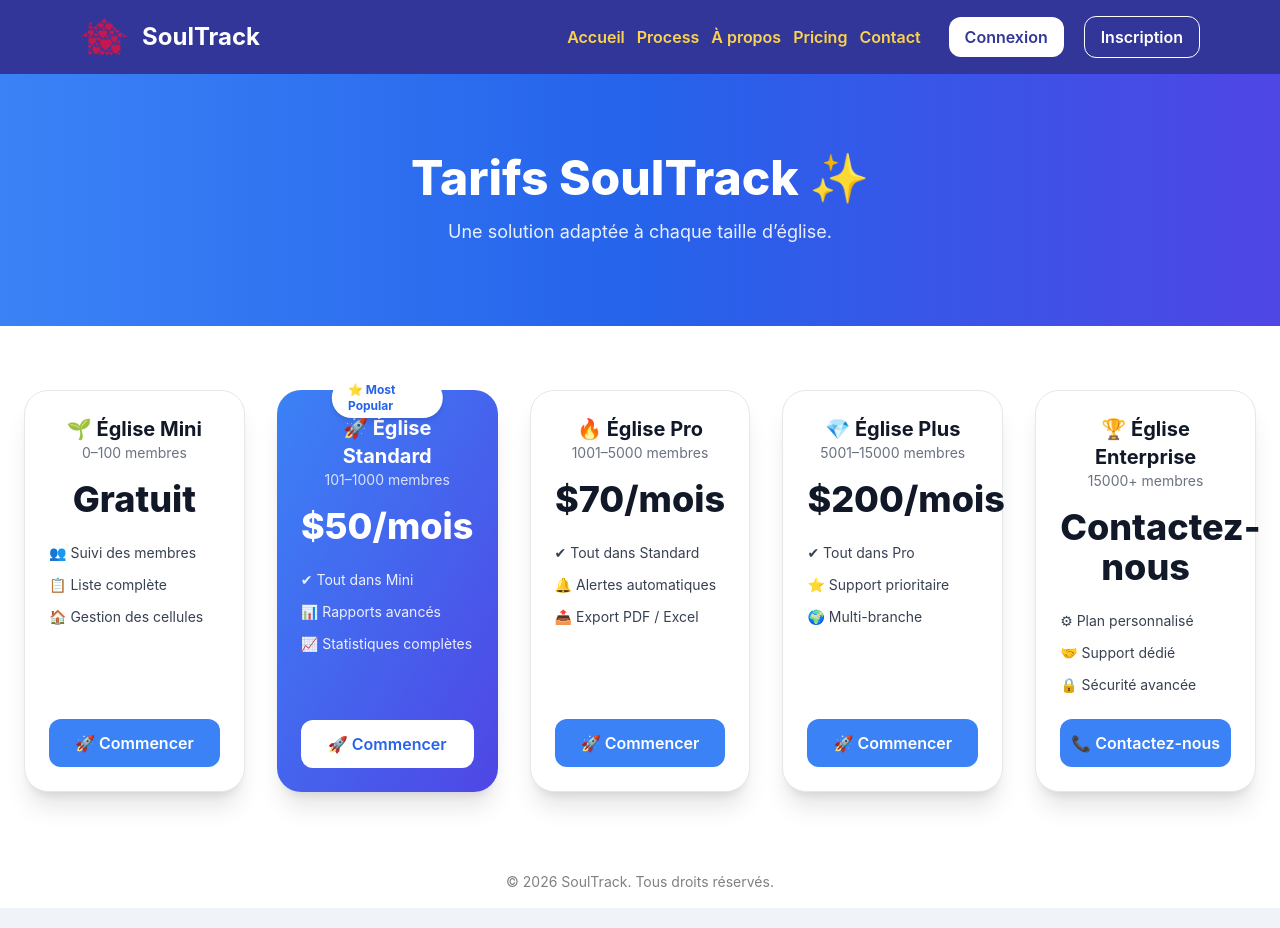
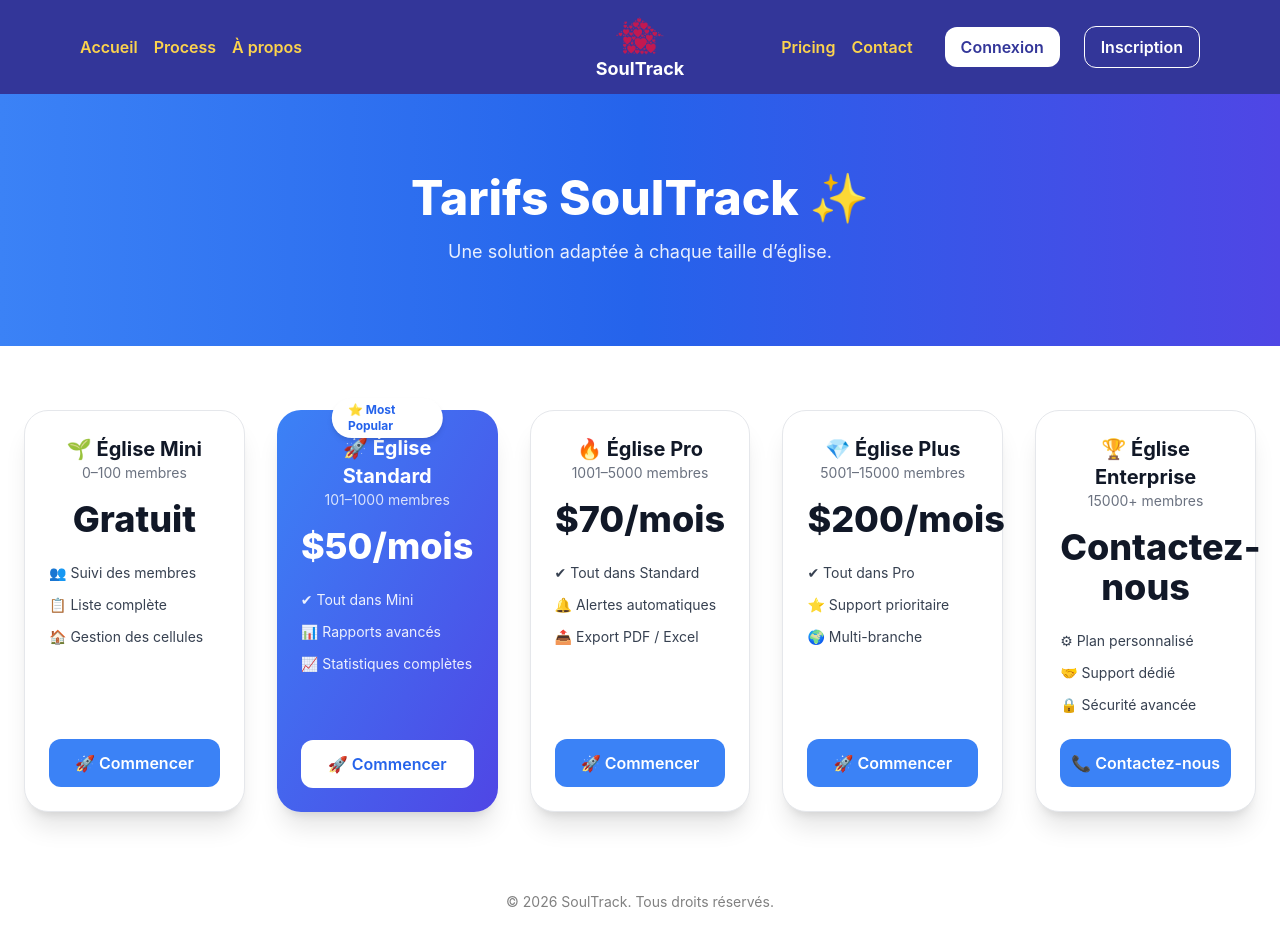
Before and after one commit to allanbavajee/soultrack, a Next.js app: page /pricing in a window 1280 px wide. Built offline with nearby package versions, Linux system fonts and the light colour scheme.

Commit message:
Update PublicHeader.js

```diff
--- a/components/PublicHeader.js
+++ b/components/PublicHeader.js
@@ -8,43 +8,35 @@ export default function PublicHeader() {
   const router = useRouter();
   const [openMenu, setOpenMenu] = useState(false);
 
-  const navItems = [
-    { label: "Accueil", path: "/site/HomePage" },
-    { label: "Process", path: "/CommentCaMarche" },
-    { label: "À propos", path: "/about" },
-    { label: "Pricing", path: "/pricing" },
-    { label: "Contact", path: "/contact" },
-  ];
-
   return (
     <header className="w-full bg-[#333699]">
-      <div className="max-w-6xl mx-auto flex items-center justify-between p-4">
 
-        {/* Logo */}
+      <div className="max-w-6xl mx-auto grid grid-cols-3 items-center p-4">
+
+        {/* LEFT NAV */}
+        <div className="hidden md:flex items-center gap-4 justify-start">
+          <span onClick={() => router.push("/site/HomePage")} className="cursor-pointer text-amber-300 hover:text-white font-semibold">Accueil</span>
+          <span onClick={() => router.push("/CommentCaMarche")} className="cursor-pointer text-amber-300 hover:text-white font-semibold">Process</span>
+          <span onClick={() => router.push("/about")} className="cursor-pointer text-amber-300 hover:text-white font-semibold">À propos</span>
+        </div>
+
+        {/* CENTER LOGO */}
         <div
-          className="flex items-center cursor-pointer"
+          className="flex flex-col items-center justify-center cursor-pointer"
           onClick={() => router.push("/site/HomePage")}
         >
           <Image src="/logo.png" alt="Logo SoulTrack" width={50} height={50} />
-          <span className="ml-3 text-2xl font-bold text-white">
+          <span className="text-white font-bold text-lg leading-none mt-1">
             SoulTrack
           </span>
         </div>
 
-        {/* Desktop nav */}
-        <nav className="hidden md:flex items-center gap-3">
+        {/* RIGHT NAV */}
+        <div className="hidden md:flex items-center gap-4 justify-end">
 
-          {navItems.map((item) => (
-            <span
-              key={item.label}
-              onClick={() => router.push(item.path)}
-              className="cursor-pointer text-amber-300 hover:text-white font-semibold transition"
-            >
-              {item.label}
-            </span>
-          ))}
+          <span onClick={() => router.push("/pricing")} className="cursor-pointer text-amber-300 hover:text-white font-semibold">Pricing</span>
+          <span onClick={() => router.push("/contact")} className="cursor-pointer text-amber-300 hover:text-white font-semibold">Contact</span>
 
-          {/* Buttons */}
           <button
             onClick={() => router.push("/login")}
             className="ml-4 px-4 py-2 bg-white text-[#333699] rounded-xl hover:scale-105 transition font-semibold"
@@ -59,10 +51,10 @@ export default function PublicHeader() {
             Inscription
           </button>
 
-        </nav>
+        </div>
 
-        {/* Mobile menu button */}
-        <div className="md:hidden flex items-center">
+        {/* MOBILE BUTTON */}
+        <div className="md:hidden col-span-3 flex justify-end">
           <button
             onClick={() => setOpenMenu(!openMenu)}
             className="text-white text-2xl"
@@ -72,33 +64,26 @@ export default function PublicHeader() {
         </div>
       </div>
 
-      {/* Mobile menu */}
+      {/* MOBILE MENU */}
       {openMenu && (
         <div className="md:hidden bg-[#333699] px-4 pb-4 flex flex-col gap-3">
 
-          {navItems.map((item) => (
-            <span
-              key={item.label}
-              onClick={() => {
-                router.push(item.path);
-                setOpenMenu(false);
-              }}
-              className="cursor-pointer text-amber-300 hover:text-white font-semibold transition"
-            >
-              {item.label}
-            </span>
-          ))}
+          <span onClick={() => router.push("/site/HomePage")} className="text-amber-300">Accueil</span>
+          <span onClick={() => router.push("/CommentCaMarche")} className="text-amber-300">Process</span>
+          <span onClick={() => router.push("/about")} className="text-amber-300">À propos</span>
+          <span onClick={() => router.push("/pricing")} className="text-amber-300">Pricing</span>
+          <span onClick={() => router.push("/contact")} className="text-amber-300">Contact</span>
 
           <button
             onClick={() => router.push("/login")}
-            className="mt-2 px-4 py-2 bg-white text-[#333699] rounded-xl font-semibold"
+            className="mt-2 px-4 py-2 bg-white text-[#333699] rounded-xl"
           >
             Connexion
           </button>
 
           <button
             onClick={() => router.push("/SignupEglise")}
-            className="px-4 py-2 border border-white text-white rounded-xl font-semibold"
+            className="px-4 py-2 border border-white text-white rounded-xl"
           >
             Inscription
           </button>
```
